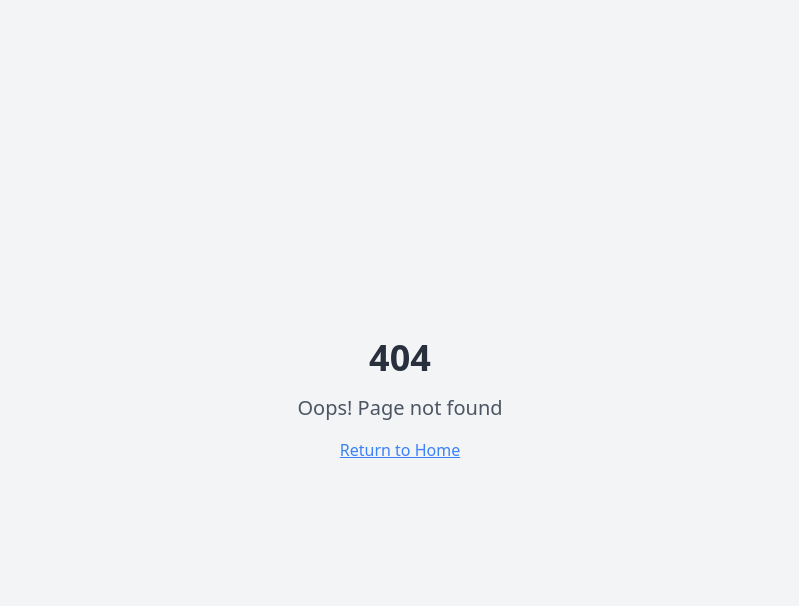
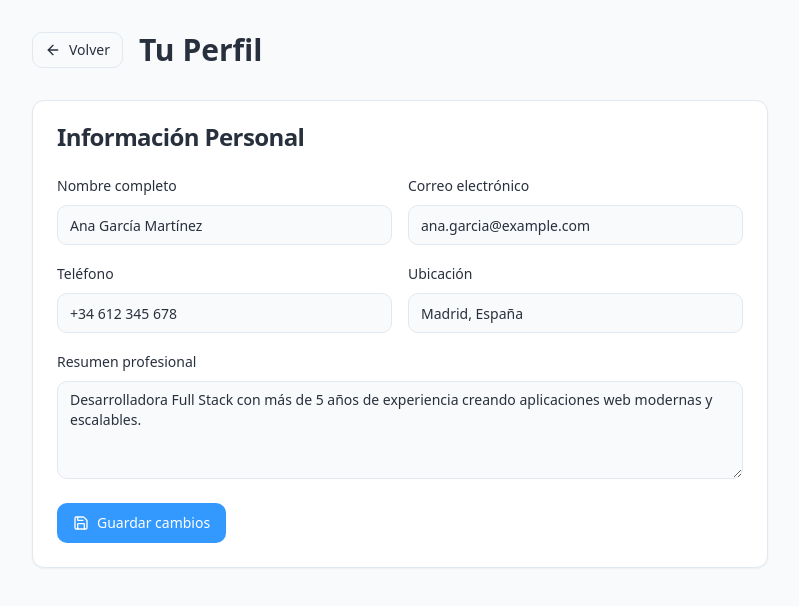
Before and after one commit to atcastells/flow-cv, a React (Vite) app: page /profile in a window 1280 px wide. Before the commit this address had no page. Shown: the top 606 px of the page, without its empty margins (240-1039 px from the left). Built offline with nearby package versions, Linux system fonts and the light colour scheme.

Commit message:
Add profile data management
Implement the ability to manage profile data for CV generation.

```diff
--- a/src/App.tsx
+++ b/src/App.tsx
@@ -7,6 +7,7 @@ import { BrowserRouter, Routes, Route } from "react-router-dom";
 import Index from "./pages/Index";
 import NotFound from "./pages/NotFound";
 import Preview from "./pages/Preview";
+import Profile from "./pages/Profile";
 
 const queryClient = new QueryClient();
 
@@ -19,6 +20,7 @@ const App = () => (
         <Routes>
           <Route path="/" element={<Index />} />
           <Route path="/preview" element={<Preview />} />
+          <Route path="/profile" element={<Profile />} />
           {/* ADD ALL CUSTOM ROUTES ABOVE THE CATCH-ALL "*" ROUTE */}
           <Route path="*" element={<NotFound />} />
         </Routes>
--- a/src/components/CVSidebar.tsx
+++ b/src/components/CVSidebar.tsx
@@ -1,6 +1,6 @@
 
 import React from "react";
-import { FileText, FileCheck, Plus, Home, Settings } from "lucide-react";
+import { FileText, FileCheck, Plus, Home, Settings, User } from "lucide-react";
 import { cn } from "@/lib/utils";
 import { useNavigate } from "react-router-dom";
 
@@ -26,9 +26,27 @@ const CVSidebar: React.FC<CVSidebarProps> = ({ className }) => {
               <a
                 href="#"
                 className="flex items-center rounded-md px-3 py-2 text-sm font-medium bg-secondary/50"
+                onClick={(e) => {
+                  e.preventDefault();
+                  navigate("/");
+                }}
               >
                 <Home className="h-5 w-5 mr-3" />
                 Inicio
+              </a>
+            </li>
+
+            <li>
+              <a
+                href="#"
+                className="flex items-center rounded-md px-3 py-2 text-sm font-medium hover:bg-secondary/50 transition-colors"
+                onClick={(e) => {
+                  e.preventDefault();
+                  navigate("/profile");
+                }}
+              >
+                <User className="h-5 w-5 mr-3" />
+                Mi Perfil
               </a>
             </li>
 
--- /dev/null
+++ b/src/pages/Profile.tsx
@@ -0,0 +1,136 @@
+
+import React, { useState } from "react";
+import { Button } from "@/components/ui/button";
+import { Card, CardContent, CardHeader, CardTitle } from "@/components/ui/card";
+import { Input } from "@/components/ui/input";
+import { Label } from "@/components/ui/label";
+import { Textarea } from "@/components/ui/textarea";
+import { useNavigate } from "react-router-dom";
+import { toast } from "sonner";
+import { ArrowLeft, Save } from "lucide-react";
+
+const Profile = () => {
+  const navigate = useNavigate();
+
+  // Estado para los datos del perfil
+  const [profile, setProfile] = useState({
+    personalData: {
+      name: "Ana García Martínez",
+      email: "ana.garcia@example.com",
+      phone: "+34 612 345 678",
+      address: "Madrid, España",
+      summary: "Desarrolladora Full Stack con más de 5 años de experiencia creando aplicaciones web modernas y escalables."
+    }
+  });
+
+  const handleInputChange = (e: React.ChangeEvent<HTMLInputElement | HTMLTextAreaElement>) => {
+    const { name, value } = e.target;
+    setProfile(prev => ({
+      ...prev,
+      personalData: {
+        ...prev.personalData,
+        [name]: value
+      }
+    }));
+  };
+
+  const handleSaveProfile = () => {
+    // Aquí se guardarían los datos en una base de datos o localStorage
+    console.log("Perfil guardado:", profile);
+    toast.success("Perfil actualizado correctamente");
+  };
+
+  return (
+    <div className="container max-w-3xl mx-auto py-8 px-4">
+      <div className="flex items-center mb-8 gap-4">
+        <Button
+          variant="outline"
+          size="sm"
+          onClick={() => navigate("/")}
+          className="gap-2"
+        >
+          <ArrowLeft size={16} />
+          Volver
+        </Button>
+        <h1 className="text-3xl font-bold">Tu Perfil</h1>
+      </div>
+
+      <Card>
+        <CardHeader>
+          <CardTitle>Información Personal</CardTitle>
+        </CardHeader>
+        <CardContent>
+          <form className="space-y-6">
+            <div className="space-y-4">
+              <div className="grid grid-cols-1 gap-4 sm:grid-cols-2">
+                <div className="space-y-2">
+                  <Label htmlFor="name">Nombre completo</Label>
+                  <Input
+                    id="name"
+                    name="name"
+                    value={profile.personalData.name}
+                    onChange={handleInputChange}
+                  />
+                </div>
+                <div className="space-y-2">
+                  <Label htmlFor="email">Correo electrónico</Label>
+                  <Input
+                    id="email"
+                    name="email"
+                    type="email"
+                    value={profile.personalData.email}
+                    onChange={handleInputChange}
+                  />
+                </div>
+              </div>
+
+              <div className="grid grid-cols-1 gap-4 sm:grid-cols-2">
+                <div className="space-y-2">
+                  <Label htmlFor="phone">Teléfono</Label>
+                  <Input
+                    id="phone"
+                    name="phone"
+                    value={profile.personalData.phone}
+                    onChange={handleInputChange}
+                  />
+                </div>
+                <div className="space-y-2">
+                  <Label htmlFor="address">Ubicación</Label>
+                  <Input
+                    id="address"
+                    name="address"
+                    value={profile.personalData.address}
+                    onChange={handleInputChange}
+                  />
+                </div>
+              </div>
+
+              <div className="space-y-2">
+                <Label htmlFor="summary">Resumen profesional</Label>
+                <Textarea
+                  id="summary"
+                  name="summary"
+                  rows={4}
+                  value={profile.personalData.summary}
+                  onChange={handleInputChange}
+                  placeholder="Breve descripción sobre ti y tu experiencia profesional"
+                />
+              </div>
+            </div>
+
+            <Button
+              type="button"
+              onClick={handleSaveProfile}
+              className="w-full sm:w-auto gap-2"
+            >
+              <Save size={16} />
+              Guardar cambios
+            </Button>
+          </form>
+        </CardContent>
+      </Card>
+    </div>
+  );
+};
+
+export default Profile;
```
